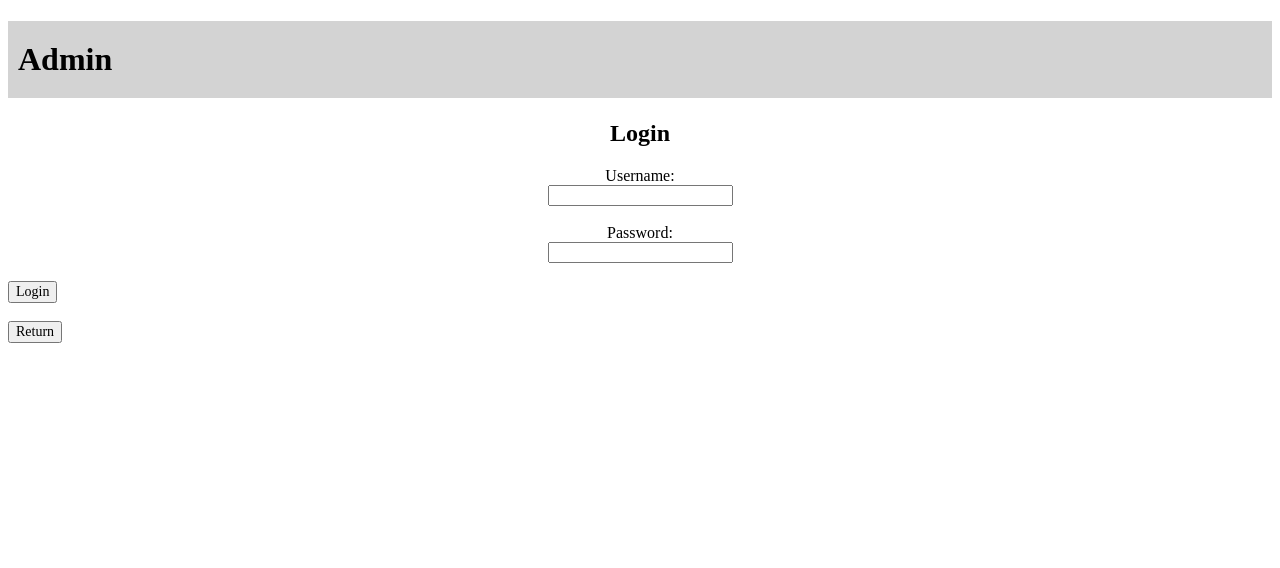
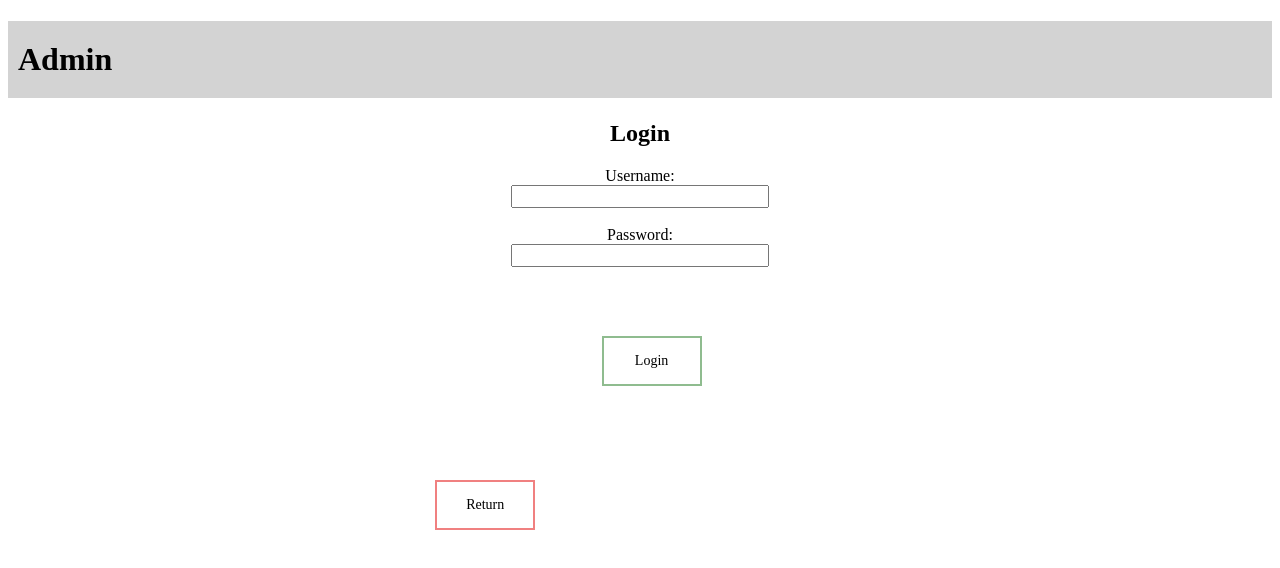
Before and after one commit to DIT113-V22/group-15, a website: page Website/login.html in a window 1280 px wide. Drawn offline with Linux system fonts and the light colour scheme.

Commit message:
Update login.html

```diff
--- a/Website/login.html
+++ b/Website/login.html
@@ -15,16 +15,16 @@
 
 <form>
     Username: <br>
-    <input type="text"-id="username"-class="personalInfo"/>
+    <input id="username" type="text" class="personalInfo"/>
     <br><br>
     Password: <br>
-    <input type="password"-id="password"-class="personalInfo"/>
+    <input id="password" type="password" class="personalInfo"/>
     <br><br>
 </form>
 
 <div id="buttons">
-    <button -id="buttonLogin" -onclick="getInfo()">Login</button><br><br>
-    <button -id="buttonBack">Return</button>
+    <button id="buttonLogin" onclick="getInfo()">Login</button><br><br>
+    <button id="buttonBack">Return</button>
 
 </div>
 
```
